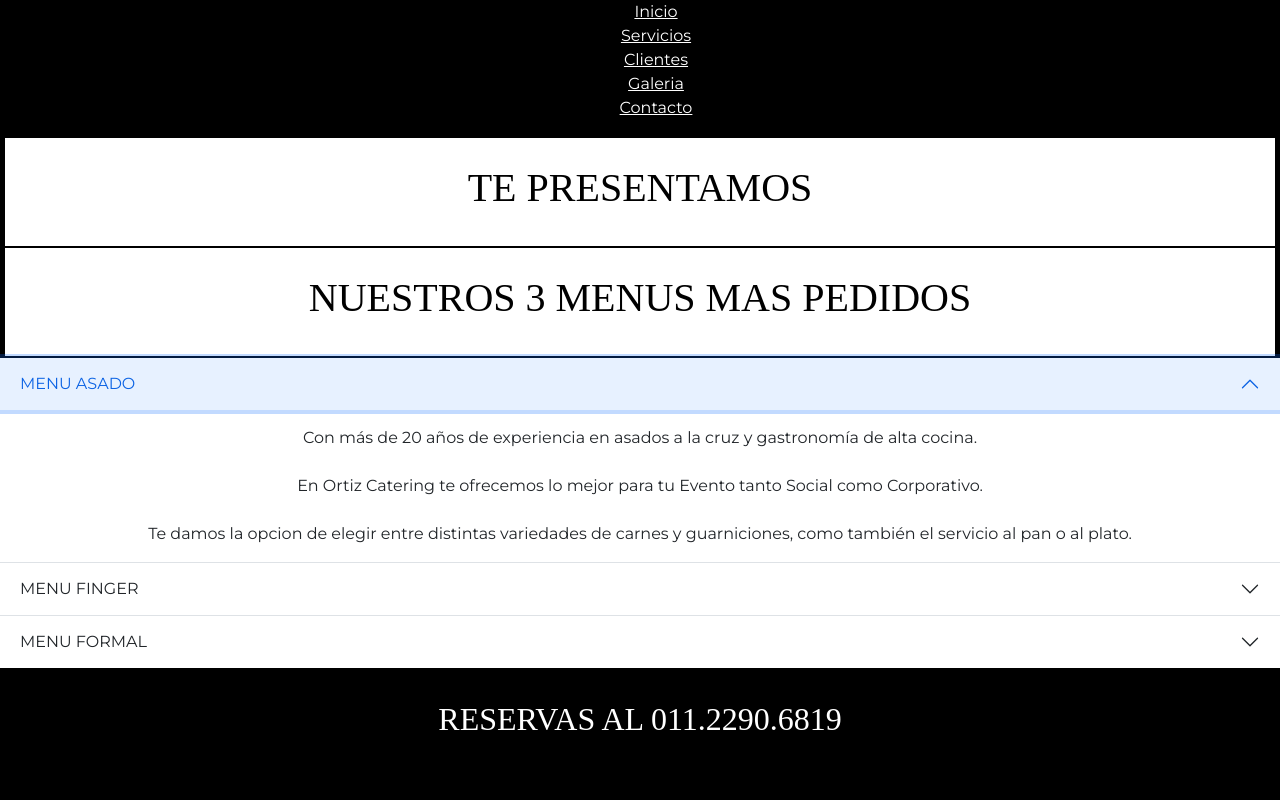
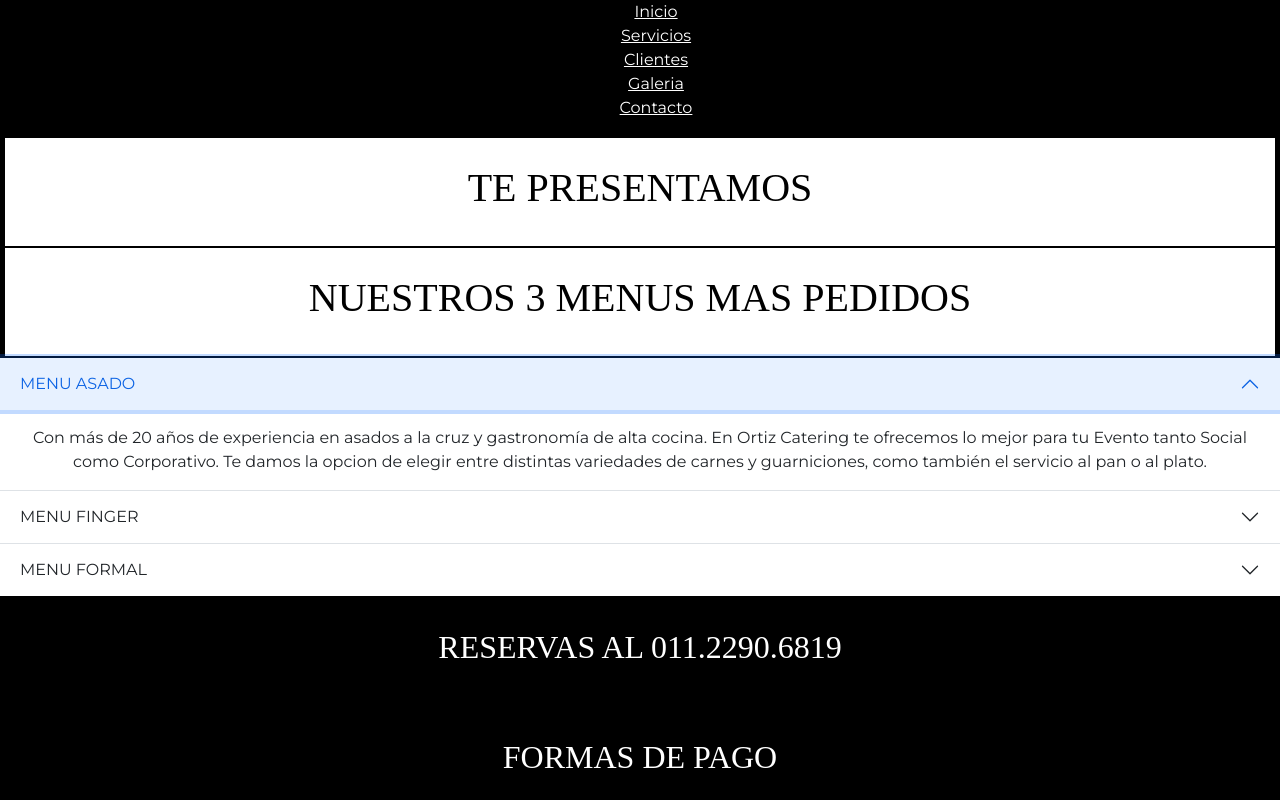
Before and after one commit to faculoco/ortizcatering-ortiz, a website: page paginas/servicio.html in a window 1280 px wide. Both pictures are taken after a click on the button "MENU ASADO". Shown: the top 800 px of the page. Drawn offline with nearby package versions, Linux system fonts and the light colour scheme.

Commit message:
izi pisi

```diff
--- a/paginas/servicio.html
+++ b/paginas/servicio.html
@@ -44,9 +44,9 @@
             </h2>
             <div id="flush-collapseOne" class="accordion-collapse collapse" aria-labelledby="flush-headingOne" data-bs-parent="#accordionFlushExample">
               <div class="accordion-body"><negrita>Con más de 20 años de experiencia en asados a la cruz y
-                gastronomía de alta cocina.<br><br>
+                gastronomía de alta cocina.
                 En Ortiz Catering te ofrecemos lo mejor para tu Evento tanto Social
-                como Corporativo.<br><br>
+                como Corporativo.
                 Te damos la opcion de elegir entre distintas variedades de carnes y guarniciones, como también el servicio al pan o al plato.</negrita></div>
             </div>
           </div>
@@ -57,9 +57,9 @@
               </button>
             </h2>
             <div id="flush-collapseTwo" class="accordion-collapse collapse" aria-labelledby="flush-headingTwo" data-bs-parent="#accordionFlushExample">
-              <div class="accordion-body">Para aquellos que disfrutan tanto de la recepción, que no quieren que se acabe nunca.<br><br>
-                Islas y estaciones de todo tipo con las mejores opciones de cocina argentina e internacional.<br><br>
-                Pinchos, tapas, quesos, parrilla, cazuelas e islas temáticas como protagonistas.<br><br>
+              <div class="accordion-body">Para aquellos que disfrutan tanto de la recepción, que no quieren que se acabe nunca.
+                Islas y estaciones de todo tipo con las mejores opciones de cocina argentina e internacional.
+                Pinchos, tapas, quesos, parrilla, cazuelas e islas temáticas como protagonistas.
                 Un servicio informal y relajado, donde abunda la variedad  y a comodidad para todos los invitados.</div>
             </div>
           </div>
@@ -70,8 +70,8 @@
               </button>
             </h2>
             <div id="flush-collapseThree" class="accordion-collapse collapse" aria-labelledby="flush-headingThree" data-bs-parent="#accordionFlushExample">
-              <div class="accordion-body">La opción más tradicional, con la experiencia justa de cocción lenta y una presentación única.<br><br>
-                Se puede elegir entre distintas variedades de carnes y guarniciones, contando siempre con el toque mágico de nuestro equipo de cocineros y Chefs altamente capacitados y entrenados.<br><br>
+              <div class="accordion-body">La opción más tradicional, con la experiencia justa de cocción lenta y una presentación única.
+                Se puede elegir entre distintas variedades de carnes y guarniciones, contando siempre con el toque mágico de nuestro equipo de cocineros y Chefs altamente capacitados y entrenados.
                 Ortiz Facundo, discípulo de Germán Martitegui es quien esta a cargo de nuestra delicada cocina.</div>
             </div>
           </div>
--- a/scss/_clientes.scss
+++ b/scss/_clientes.scss
@@ -14,18 +14,6 @@
         height: auto;
     }
 }
-
-@keyframes slidein {
-    from {
-      margin-left: 100%;
-      width: 300%
-    }
-
-    to {
-      margin-left: 0%;
-      width: 100%;
-    }
-}
 .text-h1-clientes{
     display: flex;
     justify-content: center;
```
Also changed, not shown: css/main.css.
